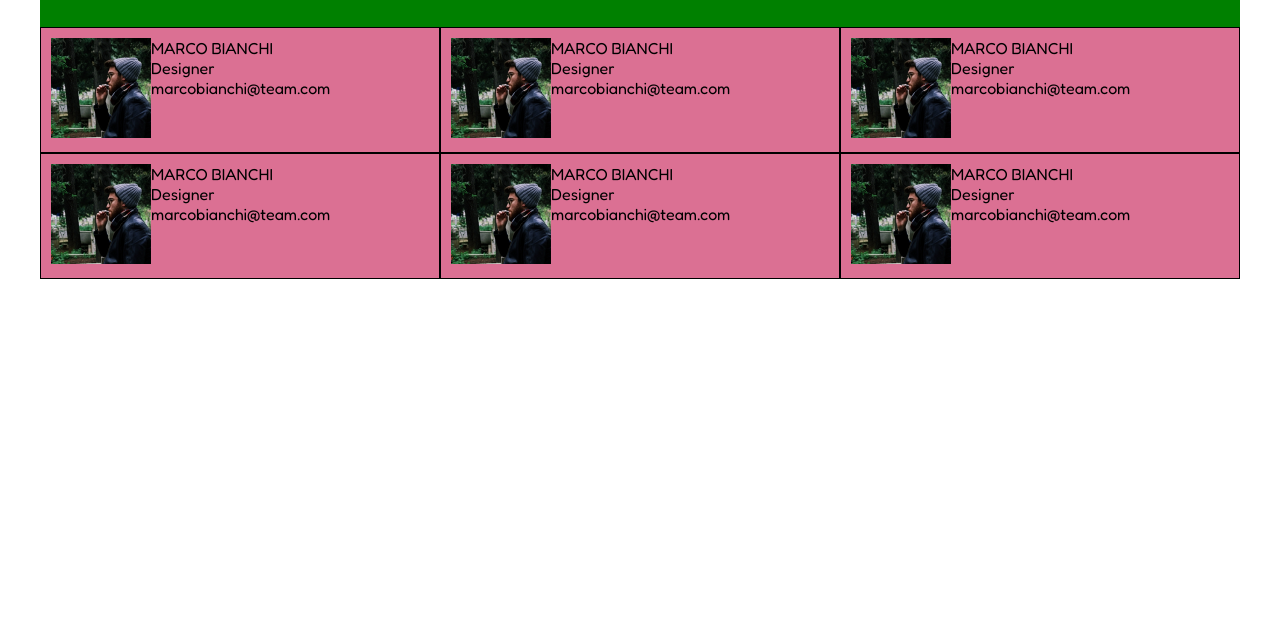
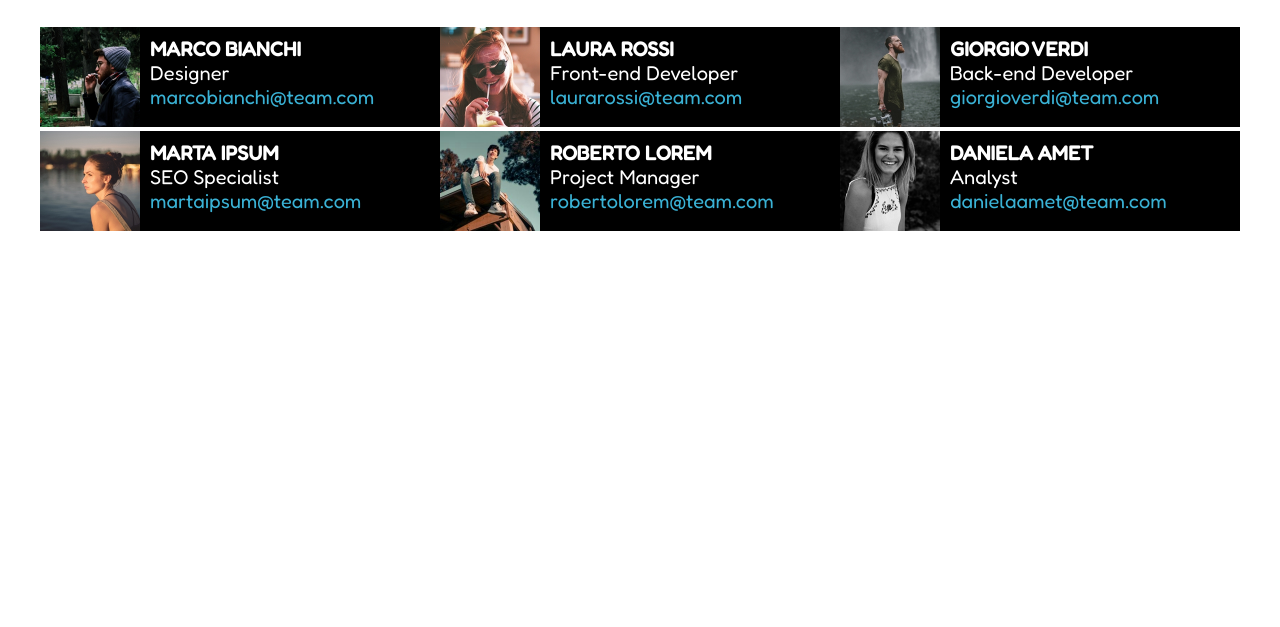
Before and after one commit to FedericaPozzer/html-css-float-cards, a plain HTML site: page index.html in a window 1280 px wide. Shown: the part 173-800 px from the top of the page. Drawn offline with Linux system fonts and the light colour scheme.

Commit message:
marginMess

```diff
--- a/css/style.css
+++ b/css/style.css
@@ -8,7 +8,7 @@
 
 img {
     /* max-width: 100%; */
-    width: 100px;
+    height: 100px;
 }
 
 
@@ -25,13 +25,13 @@ img {
     width: 1200px;
     font-family: 'Fredoka', sans-serif;
 
-    background-color: green;
+    /* background-color: green;  */
 }
 
-:root {
+/* :root {
     --bold-fredoka: 'Fredoka One';
     --normal-fredoka: 'Fredoka', sans-serif;
-}
+} */
 
 /* Header */
 
@@ -43,7 +43,7 @@ img {
     text-align: center;
 
 
-    background-color: blueviolet;
+    /* background-color: blueviolet; */
 }
 
 /* Main - <p> */
@@ -55,21 +55,30 @@ img {
 
 /* Main - Columns */
 
-.row {
-    /* margin: auto; */
+.column {
+    width: calc(100% /3);
+    float: left;
+    /* margin: 10px; */
 
+    /* border: 1px solid black; */
+    /* background-color: palevioletred;  */
+}
+.column-image, .description {
+    float: left;
 }
 
-.column {
-    width: calc(100% /3);
-    padding: 10px;
-    /* margin: 20px; */
-    background-color: palevioletred;
-    float: left;
+.description {
+    font-size: 20px;
+    color: white;
+    margin: 10px auto auto 10px;
+}
 
-    border: 1px solid black;
+.card {
+    width: 100%;
+    height: 100px;
+    background-color: black;
+}
 
+.email {
+    color: #3ab2d5;
 }
-.img, .description {
-    float: left;
-}
--- a/index.html
+++ b/index.html
@@ -31,81 +31,105 @@
             <row class="row clearfix">
 
                 <column class="column">
-                    <row class="clearfix">
-                        <column class="img">
+                    <div class="card">
+
+                        <row class="second-row clearfix">
+                            <column class="column-image">
                                 <img src="./img/male1.png" alt="Male1">
                             </column>
                             <column class="description">
-                            <span>MARCO BIANCHI</span> <br>
+                                <span><b>MARCO BIANCHI</b></span> <br>
                                 <span>Designer</span> <br>
-                            <span>marcobianchi@team.com</span>
+                                <span class="email">marcobianchi@team.com</span>
                             </column>
                         </row>
+
+                    </div>
                 </column>
 
                 <column class="column">
-                    <row class="clearfix">
-                        <column class="img">
-                            <img src="./img/male1.png" alt="Male1">
+                    <div class="card">
+
+                        <row class="second-row clearfix">
+                            <column class="column-image">
+                                <img src="./img/female1.png" alt="Male1">
                             </column>
                             <column class="description">
-                            <span>MARCO BIANCHI</span> <br>
-                            <span>Designer</span> <br>
-                            <span>marcobianchi@team.com</span>
+                                <span><b>LAURA ROSSI</b></span> <br>
+                                <span>Front-end Developer</span> <br>
+                                <span class="email">laurarossi@team.com</span>
                             </column>
                         </row>
+
+                    </div>
                 </column>
 
                 <column class="column">
-                    <row class="clearfix">
-                        <column class="img">
-                            <img src="./img/male1.png" alt="Male1">
+                    <div class="card">
+
+                        <row class="second-row clearfix">
+                            <column class="column-image">
+                                <img src="./img/male2.png" alt="Male1">
                             </column>
                             <column class="description">
-                            <span>MARCO BIANCHI</span> <br>
-                            <span>Designer</span> <br>
-                            <span>marcobianchi@team.com</span>
+                                <span><b>GIORGIO VERDI</b></span> <br>
+                                <span>Back-end Developer</span> <br>
+                                <span class="email">giorgioverdi@team.com</span>
                             </column>
                         </row>
+
+                    </div>
                 </column>
 
                 <column class="column">
-                    <row class="clearfix">
-                        <column class="img">
-                            <img src="./img/male1.png" alt="Male1">
+                    <div class="card">
+
+                        <row class="second-row clearfix">
+                            <column class="column-image">
+                                <img src="./img/female2.png" alt="Male1">
                             </column>
                             <column class="description">
-                            <span>MARCO BIANCHI</span> <br>
-                            <span>Designer</span> <br>
-                            <span>marcobianchi@team.com</span>
+                                <span><b>MARTA IPSUM</b></span> <br>
+                                <span>SEO Specialist</span> <br>
+                                <span class="email">martaipsum@team.com</span>
                             </column>
                         </row>
+
+                    </div>
                 </column>
 
                 <column class="column">
-                    <row class="clearfix">
-                        <column class="img">
-                            <img src="./img/male1.png" alt="Male1">
+                    <div class="card">
+
+                        <row class="second-row clearfix">
+                            <column class="column-image">
+                                <img src="./img/male3.png" alt="Male1">
                             </column>
                             <column class="description">
-                            <span>MARCO BIANCHI</span> <br>
-                            <span>Designer</span> <br>
-                            <span>marcobianchi@team.com</span>
+                                <span><b>ROBERTO LOREM</b></span> <br>
+                                <span>Project Manager</span> <br>
+                                <span class="email">robertolorem@team.com</span>
                             </column>
                         </row>
+
+                    </div>
                 </column>
 
                 <column class="column">
-                    <row class="clearfix">
-                        <column class="img">
-                            <img src="./img/male1.png" alt="Male1">
+                    <div class="card">
+
+                        <row class="second-row clearfix">
+                            <column class="column-image">
+                                <img src="./img/female3.png" alt="Male1">
                             </column>
                             <column class="description">
-                            <span>MARCO BIANCHI</span> <br>
-                            <span>Designer</span> <br>
-                            <span>marcobianchi@team.com</span>
+                                <span><b>DANIELA AMET</b></span> <br>
+                                <span>Analyst</span> <br>
+                                <span class="email">danielaamet@team.com</span>
                             </column>
                         </row>
+
+                    </div>
                 </column>
 
             </row>
```
Lines whose indentation alone changed are shown as unchanged.
